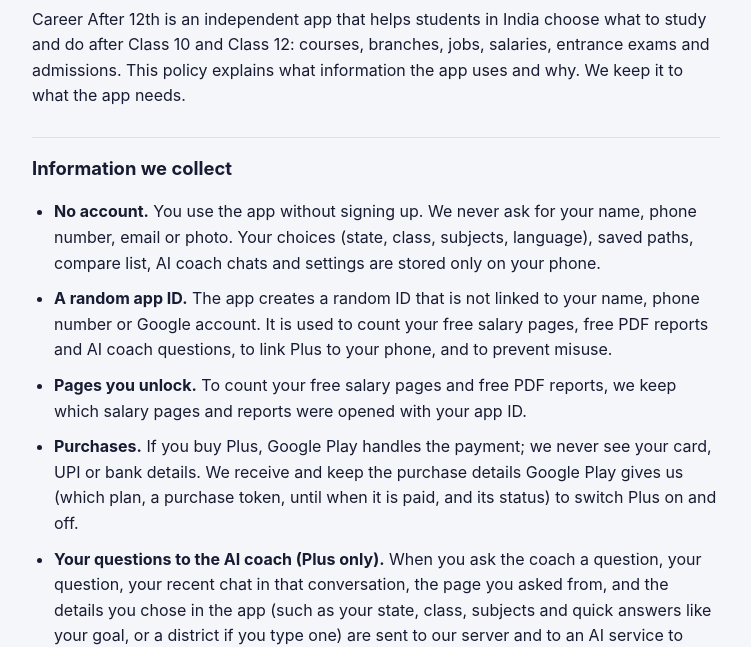
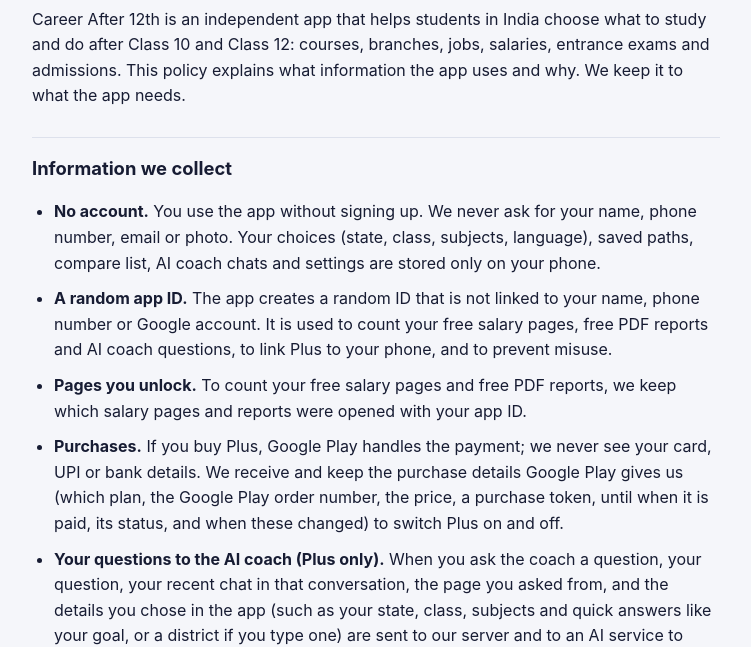
Before and after one commit to vinith0140/disharekha-legal, a plain HTML site: page index.html in a window 1280 px wide. Shown: the part 154-801 px from the top of the page, without its empty margins (264-1015 px from the left). Drawn offline with Linux system fonts and the light colour scheme.

Commit message:
Purchases: also name the order number, price and change history

```diff
--- a/index.html
+++ b/index.html
@@ -20,7 +20,7 @@
 <li><b>No account.</b> You use the app without signing up. We never ask for your name, phone number, email or photo. Your choices (state, class, subjects, language), saved paths, compare list, AI coach chats and settings are stored only on your phone.</li>
 <li><b>A random app ID.</b> The app creates a random ID that is not linked to your name, phone number or Google account. It is used to count your free salary pages, free PDF reports and AI coach questions, to link Plus to your phone, and to prevent misuse.</li>
 <li><b>Pages you unlock.</b> To count your free salary pages and free PDF reports, we keep which salary pages and reports were opened with your app ID.</li>
-<li><b>Purchases.</b> If you buy Plus, Google Play handles the payment; we never see your card, UPI or bank details. We receive and keep the purchase details Google Play gives us (which plan, a purchase token, until when it is paid, and its status) to switch Plus on and off.</li>
+<li><b>Purchases.</b> If you buy Plus, Google Play handles the payment; we never see your card, UPI or bank details. We receive and keep the purchase details Google Play gives us (which plan, the Google Play order number, the price, a purchase token, until when it is paid, its status, and when these changed) to switch Plus on and off.</li>
 <li><b>Your questions to the AI coach (Plus only).</b> When you ask the coach a question, your question, your recent chat in that conversation, the page you asked from, and the details you chose in the app (such as your state, class, subjects and quick answers like your goal, or a district if you type one) are sent to our server and to an AI service to write the answer. We do not keep your chats on our server; they are kept on your phone. To answer some questions (for example, which colleges you can join), the AI service may search official websites.</li>
 <li><b>Answers and pages you report.</b> If you tap <b>Report</b> under a coach answer: the question, the answer, the reason you chose and the app language. If you tap <b>Something wrong on this page?</b>: which page it is, the reason you chose and the app language. Reports are not linked to your app ID.</li>
 <li><b>Error notes.</b> When something fails in the app (for example the coach, a purchase, a PDF report or a crash), the app sends a short note: where it failed, a short error code, the app version and the language. It is not linked to your app ID, and we only keep a count of each note per day.</li>
```
